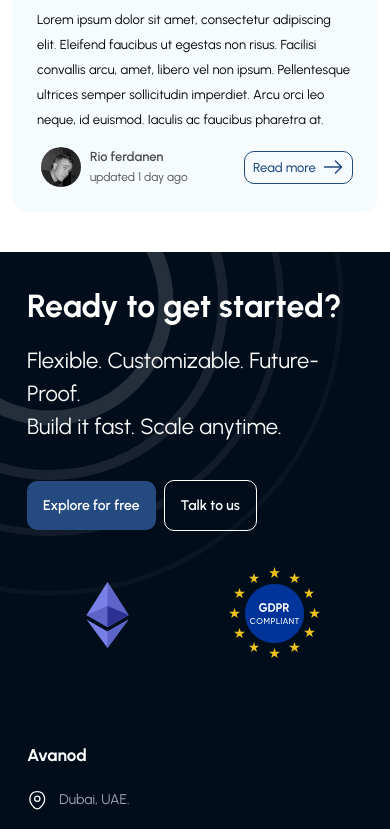
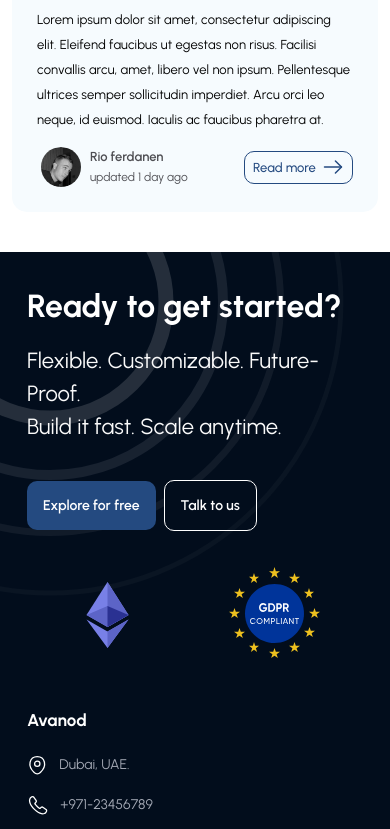
Before and after one commit to BlackBoot-io/Site, a Nuxt app: page / in a window 390 px wide. Shown: the part 3336-4165 px from the top of the page. Built offline with nearby package versions, Linux system fonts and the light colour scheme; no server answers.

Commit message:
Chnage Margin Botton on Mobile

```diff
--- a/components/base/Footer.vue
+++ b/components/base/Footer.vue
@@ -230,6 +230,7 @@ footer {
 
     @include res($sm) {
       display: block;
+       margin-bottom: 35px;
     }
 
     div {
```
